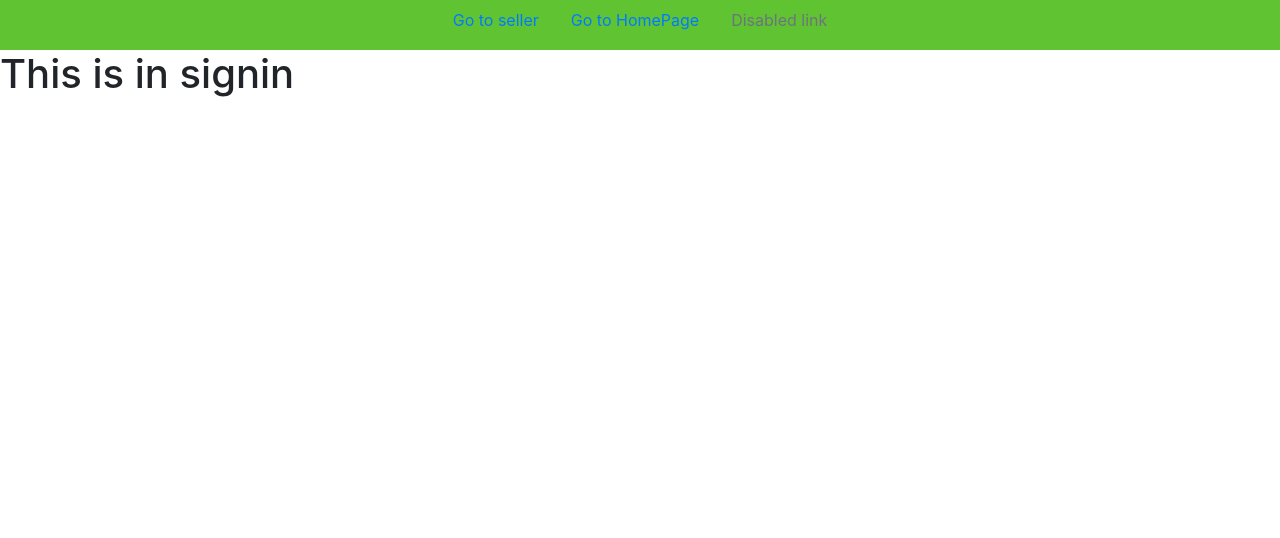
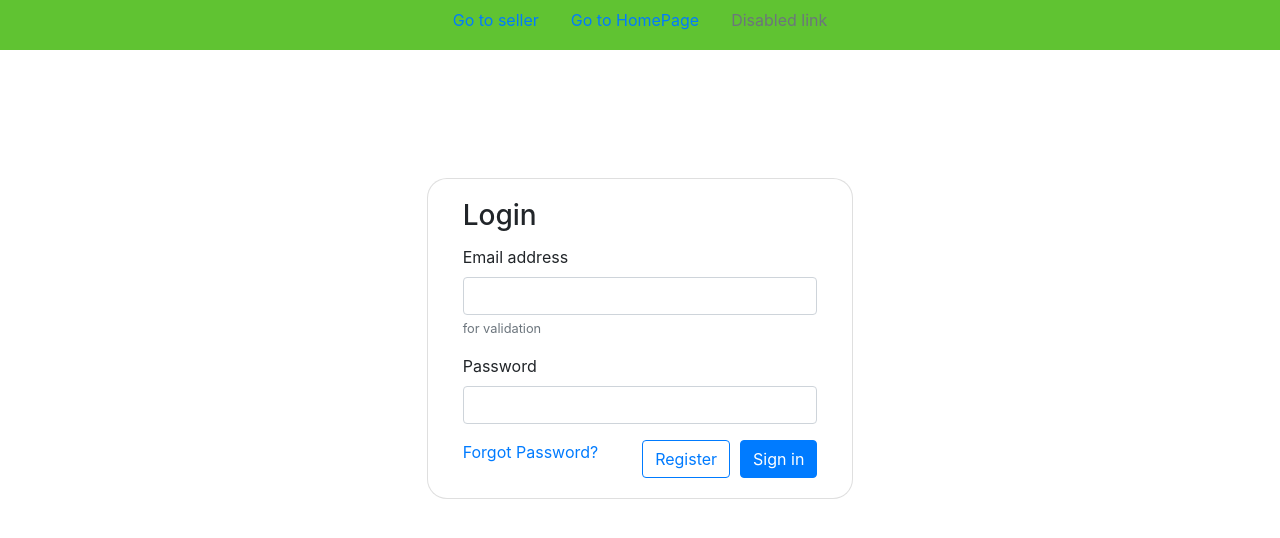
Before and after one commit to 2110423-2019-2/sec1_V-Solution, a React (Create React App) app in the folder front-fresh-fruit/: page /Signin in a window 1280 px wide. Shown: the top 538 px of the page. Built offline with nearby package versions, Linux system fonts and the light colour scheme.

Commit message:
add login form

```diff
--- a/front-fresh-fruit/src/App.js
+++ b/front-fresh-fruit/src/App.js
@@ -27,7 +27,7 @@ function App() {
               <Route path='/profile' component={Profile} />
               <Route path='/seller' component={Seller}/>
               <Route path='/register' component={Register} />
-              <Route path='/signin' component={Signin} />
+              <Route path='/Signin' component={Signin} />
               <Route path='/addItem' component={AddItem} />
               <Route path='/store' component={Store} />
               <Route path='/EditProfile' component={EditProfile}/>
--- a/front-fresh-fruit/src/Page/EditProfile.js
+++ b/front-fresh-fruit/src/Page/EditProfile.js
@@ -2,8 +2,9 @@ import React from 'react';
 
 const EditProfile = () => {
     return (
-        <div>
-
+        <div style={{display:'flex'}}>
+            <h1>Kuy</h1>
+            <h1>grate</h1>
         </div>
     );
 };
--- a/front-fresh-fruit/src/Page/Profile.js
+++ b/front-fresh-fruit/src/Page/Profile.js
@@ -3,7 +3,7 @@ import React from 'react';
 const Profile = () => {
     return (
         <div>
-            <h1>This is in Profile</h1>
+
         </div>
     );
 };
--- a/front-fresh-fruit/src/Page/Signin.js
+++ b/front-fresh-fruit/src/Page/Signin.js
@@ -1,9 +1,11 @@
 import React from 'react';
-
+import Loginform from '../web-components/Loginform';
 const Signin = () => {
     return (
         <div>
-            <h1>This is in signin</h1>
+
+          <Loginform/>
+
         </div>
     );
 };
--- /dev/null
+++ b/front-fresh-fruit/src/web-components/Loginform.js
@@ -0,0 +1,32 @@
+import React from 'react';
+
+const Loginform = () => {
+    return (
+
+        <div class="card col-lg-4 col-sm-12" style={{margin:'auto',marginTop:'10%',borderRadius:'20px'}}>
+            <div class="card-body">
+            <h3 class="card-title">Login</h3>
+                <form>
+                    <div class="form-group">
+                        <label for="exampleInputEmail1">Email address</label>
+                        <input type="email" class="form-control" id="exampleInputEmail1" aria-describedby="emailHelp"/>
+                            <small id="emailHelp" class="form-text text-muted">for validation</small>
+                        </div>
+                        <div class="form-group">
+                            <label for="exampleInputPassword1">Password</label>
+                            <input type="password" class="form-control" id="exampleInputPassword1"/>
+                        </div>
+                            <a href="">Forgot Password?</a>
+                            <div style={{float:'right'}}>
+                            <button herf="#"class="btn btn-outline-primary" style={{ marginRight: '10px' }}>Register</button>
+                            <button type="submit" class="btn btn-primary">Sign in</button>
+                            </div>
+                    </form>
+
+                        </div>
+                    </div>
+
+                    );
+                };
+
+export default Loginform;
```
